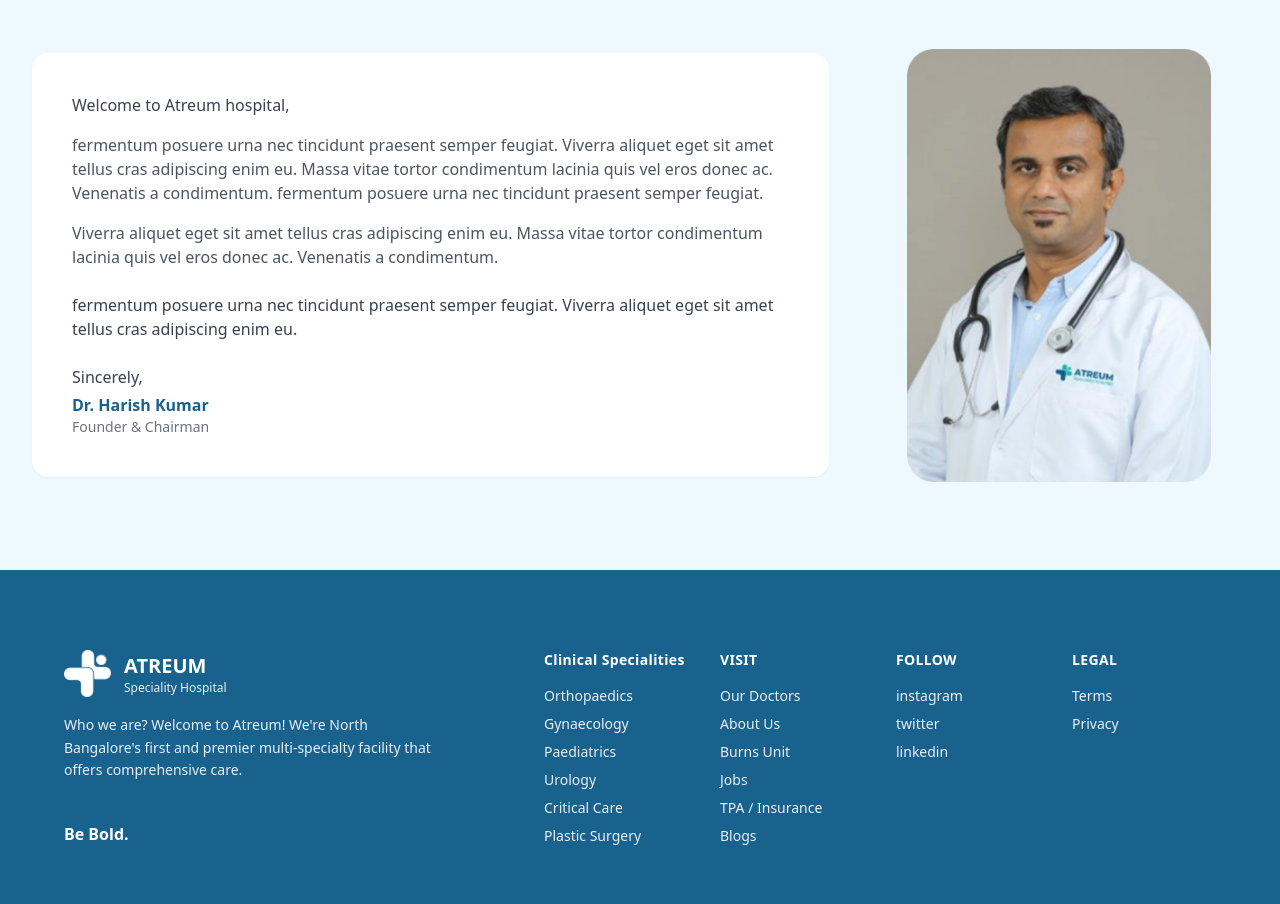
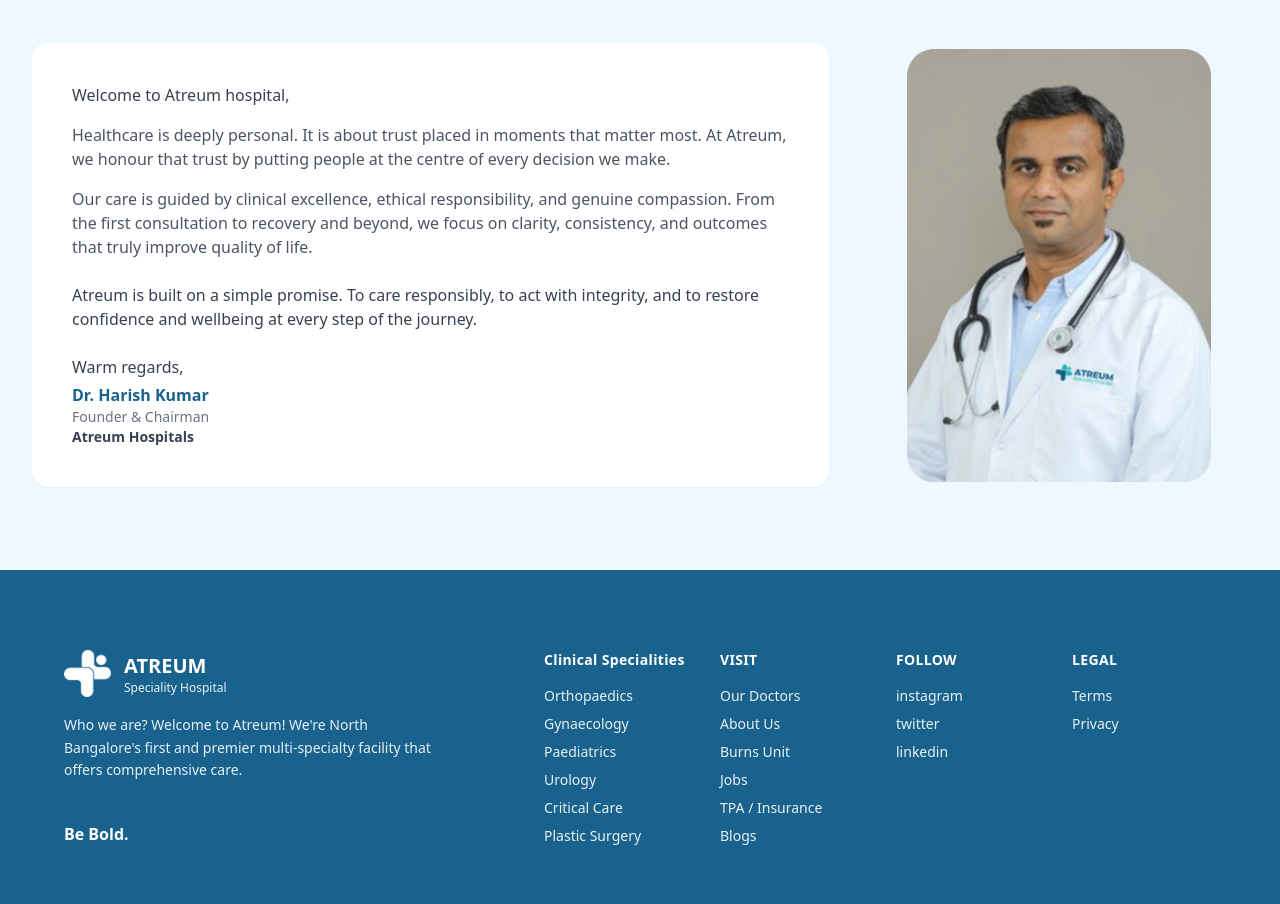
Before and after one commit to suman987654432/atreum, a React app: page /about in a window 1280 px wide. Shown: the part 2589-3493 px from the top of the page. Built offline with nearby package versions, Linux system fonts and the light colour scheme; the HTML template or start-up script is replaced by a standard one.

Commit message:
feat: update CEO message content and signature in AboutPage component

```diff
--- a/src/components/AboutPage/CEO.jsx
+++ b/src/components/AboutPage/CEO.jsx
@@ -20,31 +20,27 @@ const CEO = () => {
                         </p>
 
                         <p className="text-gray-600 text-sm sm:text-base leading-relaxed mb-4">
-                            fermentum posuere urna nec tincidunt praesent semper feugiat.
-                            Viverra aliquet eget sit amet tellus cras adipiscing enim eu.
-                            Massa vitae tortor condimentum lacinia quis vel eros donec ac.
-                            Venenatis a condimentum. fermentum posuere urna nec tincidunt
-                            praesent semper feugiat.
+                            Healthcare is deeply personal. It is about trust placed in moments that matter most. At Atreum, we honour that trust by putting people at the centre of every decision we make.
                         </p>
 
                         <p className="text-gray-600 text-sm sm:text-base leading-relaxed mb-6">
-                            Viverra aliquet eget sit amet tellus cras adipiscing enim eu.
-                            Massa vitae tortor condimentum lacinia quis vel eros donec ac.
-                            Venenatis a condimentum.
+                            Our care is guided by clinical excellence, ethical responsibility, and genuine compassion. From the first consultation to recovery and beyond, we focus on clarity, consistency, and outcomes that truly improve quality of life.
                         </p>
 
                         <p className="text-gray-700 mb-6">
-                            fermentum posuere urna nec tincidunt praesent semper feugiat.
-                            Viverra aliquet eget sit amet tellus cras adipiscing enim eu.
+                           Atreum is built on a simple promise. To care responsibly, to act with integrity, and to restore confidence and wellbeing at every step of the journey.
                         </p>
 
                         <div>
-                            <p className="text-gray-700 mb-1">Sincerely,</p>
+                            <p className="text-gray-700 mb-1">Warm regards,</p>
                             <p className="text-[#19628D] font-semibold">
                                 Dr. Harish Kumar
                             </p>
                             <p className="text-gray-500 text-sm">
                                 Founder & Chairman
+                            </p>
+                            <p className="text-gray-700 text-sm font-bold">
+                                Atreum Hospitals
                             </p>
                         </div>
                     </div>
```
